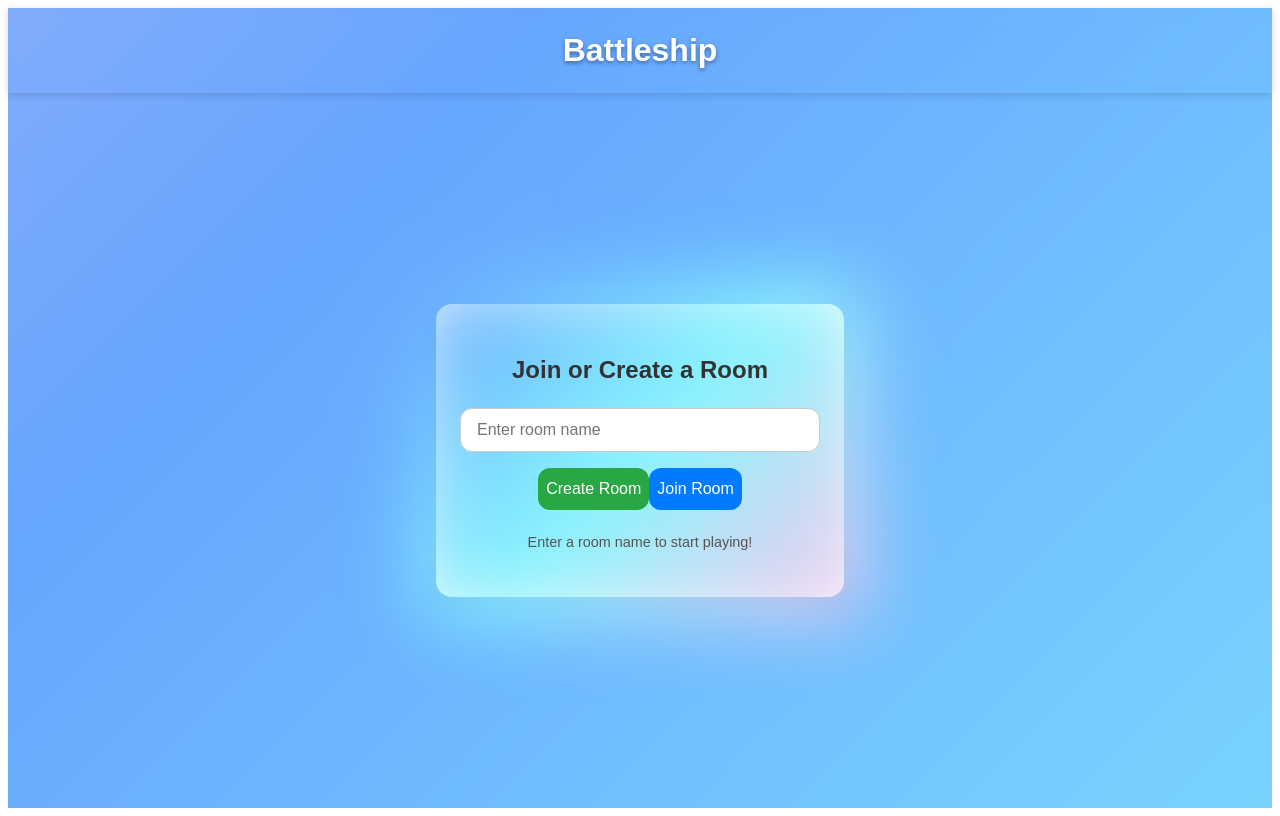
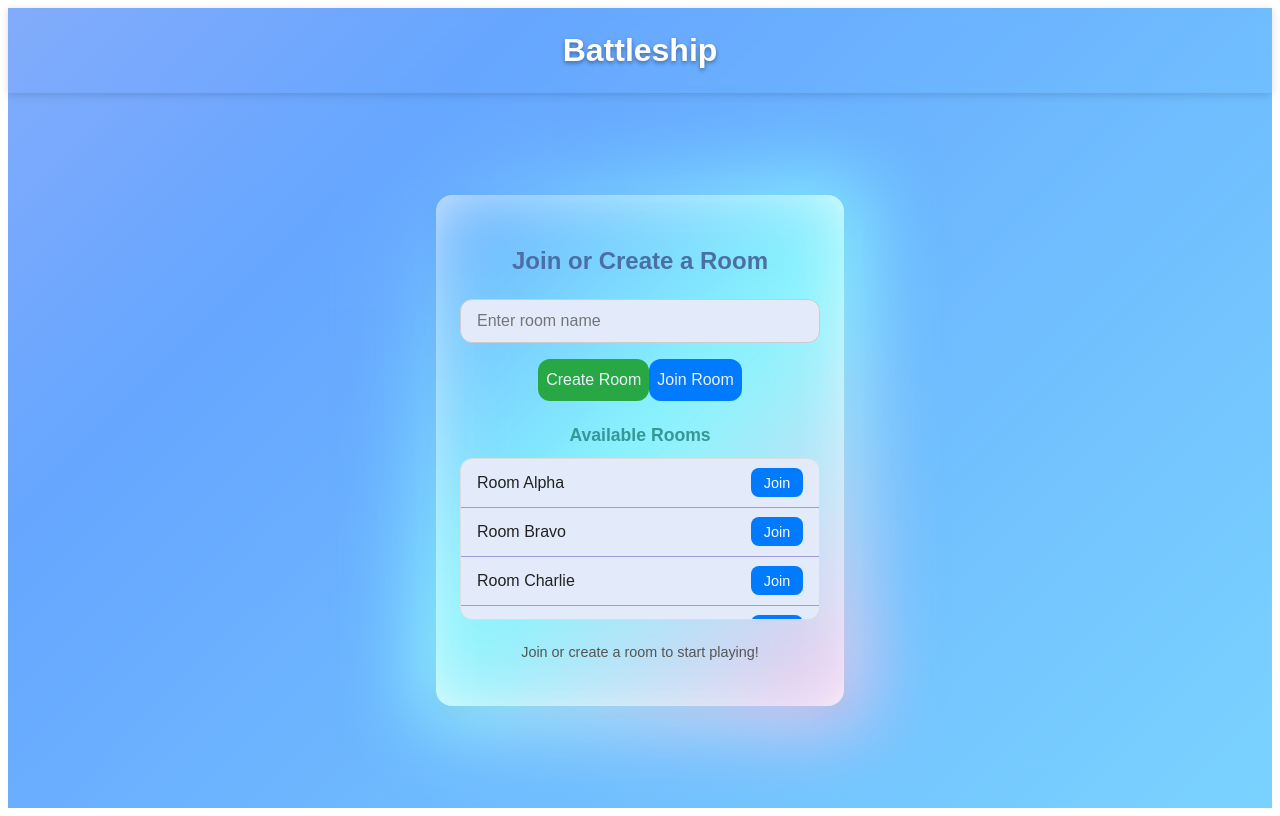
Before and after one commit to wojtek960506/battleship-socket-io, a React (Vite) app in the folder client/: page / in a window 1280 px wide. Built offline with nearby package versions, Linux system fonts and the light colour scheme.

Commit message:
adding styles for list of rooms

```diff
--- a/client/src/App.css
+++ b/client/src/App.css
@@ -74,20 +74,11 @@
   from { opacity: 0.6; }
   to { opacity: 1; }
 }
-/* .lobby-card {
-  background-color: #fff;
-  padding: 2rem 1.5rem;
-  border-radius: 16px;
-  box-shadow: 0 6px 20px rgba(0,0,0,0.1);
-  width: 100%;
-  max-width: 360px;
-  text-align: center;
-} */
 
 .lobby-card h2 {
   margin-bottom: 1.5rem;
   font-size: 1.5rem;
-  color: #333;
+  color: #4A6FA5;
 }
 
 .room-form {
@@ -102,6 +93,9 @@
   border: 1px solid #ccc;
   border-radius: 12px;
   outline: none;
+  background-color: #e3ebfa;
+  color: #3555a0;
+
   transition: border-color 0.2s;
 }
 
@@ -116,7 +110,7 @@
   border: none;
   border-radius: 12px;
   cursor: pointer;
-  color: white;
+  color: rgb(236, 242, 252);
   transition: background-color 0.2s, transform 0.1s;
 }
 
@@ -145,6 +139,67 @@
   color: #555;
 }
 
+/* ----------------------------------------------------------------------*/
+/* ----------------------------------------------------------------------*/
+
+/* Room list container */
+.room-list {
+  margin-top: 1.5rem;
+  text-align: left;
+}
+
+.room-list h3 {
+  margin-bottom: 0.75rem;
+  font-size: 1.1rem;
+  color: #359796;
+  text-align: center;
+}
+
+/* Scrollable list */
+.room-list ul {
+  list-style: none;
+  padding: 0;
+  margin: 0;
+  max-height: 160px;
+  overflow-y: auto;
+  border: 1px solid #ddd;
+  border-radius: 12px;
+  background-color: #e3ebfa
+}
+
+/* Room list item */
+.room-list li {
+  display: flex;
+  justify-content: space-between;
+  align-items: center;
+  padding: 0.6rem 1rem;
+  border-bottom: 1px solid #9c9dd4;
+}
+
+.room-list li:last-child {
+  border-bottom: none
+}
+
+/* Join buttons */
+.room-list button {
+  padding: 0.4rem 0.8rem;
+  font-size: 0.9rem;
+  border: none;
+  border-radius: 8px;
+  cursor: pointer;
+  background-color: #007bff;
+  color: white;
+  transition: background-color 0.4s, transform 0.3s;
+}
+
+.room-list button:hover {
+  background-color: #0056b3;
+  transform: translateY(-1px);
+}
+
+/* ----------------------------------------------------------------------*/
+/* ----------------------------------------------------------------------*/
+
 /* Mobile-friendly adjustments */
 @media (max-width: 480px) {
   .app-header h1 {
@@ -164,4 +219,13 @@
     font-size: 0.9rem;
     padding: 0.65rem;
   }
+
+  .room-list h3 {
+    font-size: 1rem;
+  }
+
+  .room-list button {
+    font-size: 0.8rem;
+    padding: 0.3rem 0.6rem;
+  }
 }
--- a/client/src/App.tsx
+++ b/client/src/App.tsx
@@ -11,6 +11,7 @@ function App() {
       <main className="lobby-container">
         <div className="lobby-card">
           <h2>Join or Create a Room</h2>
+
           <div className="room-form">
             <input type="text" placeholder="Enter room name" />
             <div className="button-group">
@@ -18,7 +19,18 @@ function App() {
               <button className="join-btn">Join Room</button>
             </div>
           </div>
-          <p className="info-text">Enter a room name to start playing!</p>
+
+          <div className="room-list">
+            <h3>Available Rooms</h3>
+            <ul>
+              <li>Room Alpha <button>Join</button></li>
+              <li>Room Bravo <button>Join</button></li>
+              <li>Room Charlie <button>Join</button></li>
+              <li>Room Delta <button>Join</button></li>
+            </ul>
+          </div>
+
+          <p className="info-text">Join or create a room to start playing!</p>
         </div>
       </main>
     </div>
```
